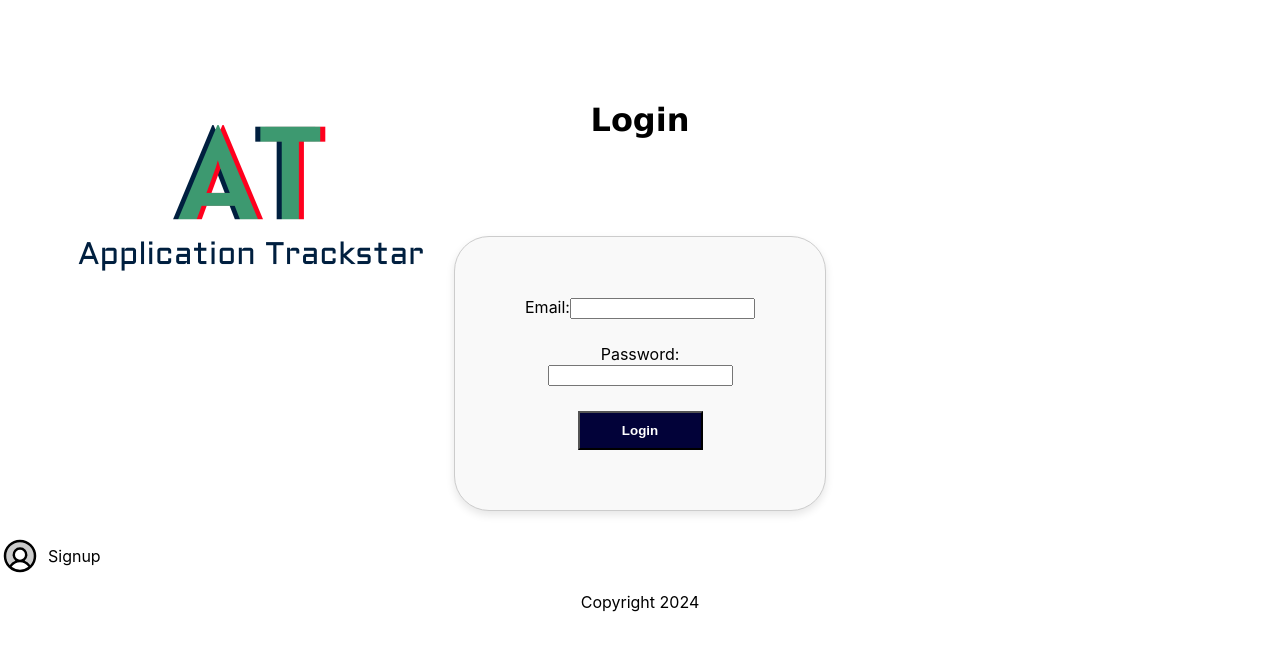
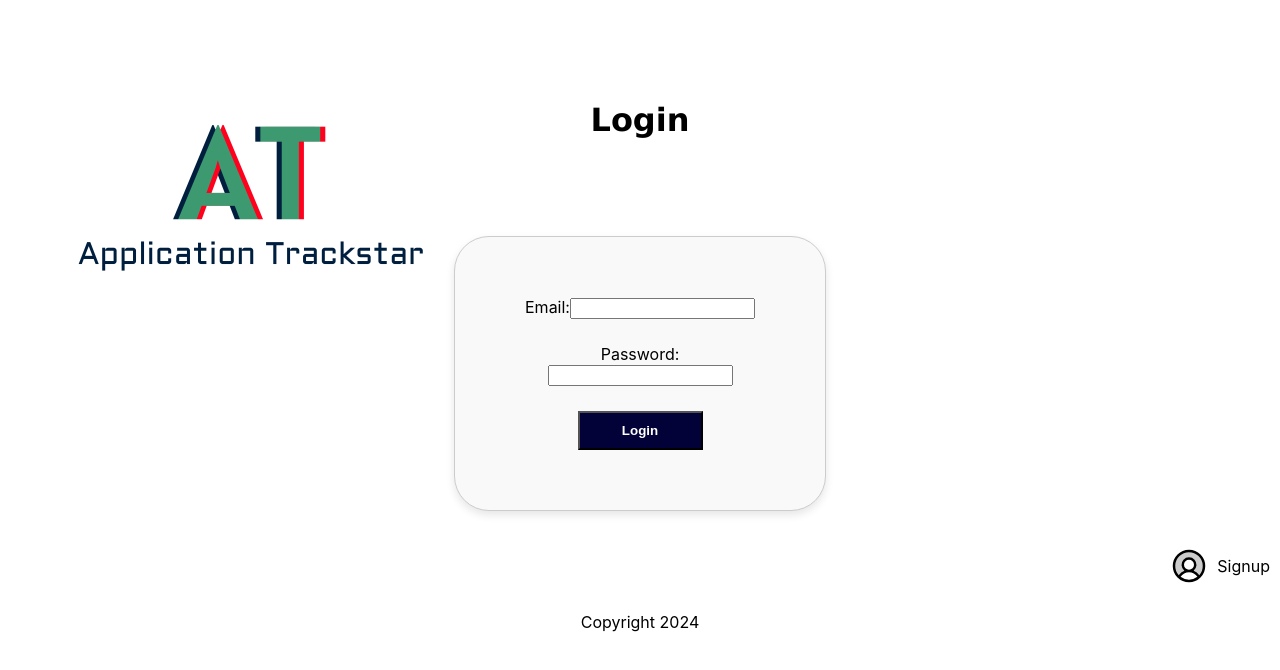
Before and after one commit to TomG87/application_frontend, a React (Create React App) app: page /login in a window 1280 px wide. Shown: the top 670 px of the page. Built offline with nearby package versions, Linux system fonts and the light colour scheme.

Commit message:
adjust CSS styling for register-link placement in HTML

```diff
--- a/src/App.css
+++ b/src/App.css
@@ -121,7 +121,14 @@ text-align: center;
     font-family: 'Verdana', sans-serif;
   }
   .register-link{
-  text-align: center;
+    text-align: right;
+    font-size: 1em;
+    padding: 10px;
+    display: flex;
+    justify-content: flex-end;
+    gap: 20px;
+    align-items: right;
+    position: relative;
   }
 
   .login-link{
```
